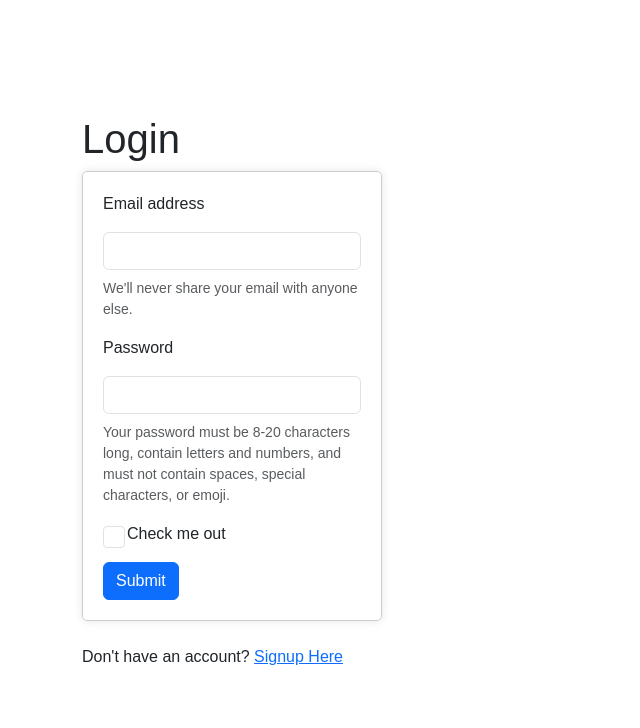
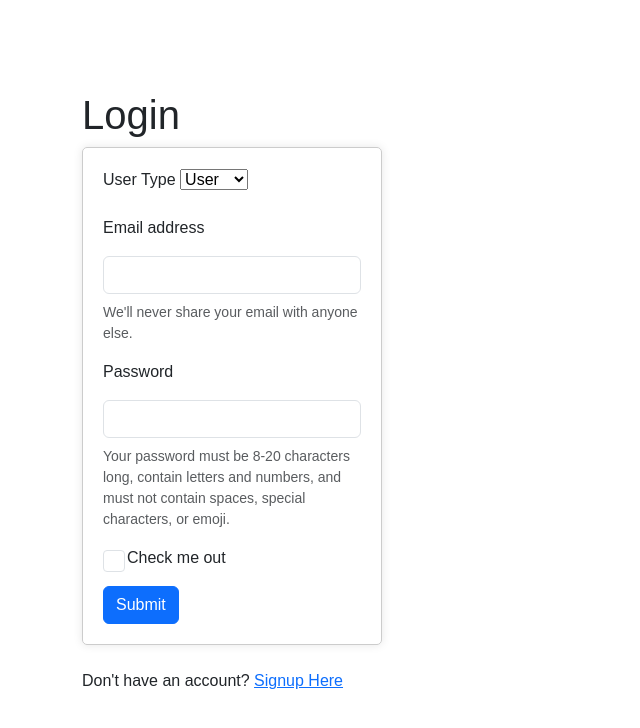
Before and after one commit to ImHimanshuAnand/B9IS123_2324_TMD2, a Flask app: page /test in a window 1280 px wide. Shown: the top 728 px of the page, without its empty margins (0-640 px from the left). Run offline with Flask 3, Linux system fonts and the light colour scheme.

Commit message:
login design

```diff
--- a/templates/login.html
+++ b/templates/login.html
@@ -42,19 +42,26 @@
         <h1>Login</h1>
         <form>
            <div class="mb-3">
+                <label for="exampleInputEmail1" class="form-label">User Type</label>
+                <select id="userType" name="userType" required>
+                    <option value="User">User</option>
+                    <option value="Admin">Admin</option>
+                </select>
+           </div>
+           <div class="mb-3">
               <label for="exampleInputEmail1" class="form-label">Email address</label>
-              <input type="email" class="form-control" id="exampleInputEmail1" aria-describedby="emailHelp">
+              <input type="email" class="form-control" id="exampleInputEmail1" aria-describedby="emailHelp" required>
               <div id="emailHelp" class="form-text">We'll never share your email with anyone else.</div>
             </div>
             <div class="mb-3">
                 <label for="inputPassword5" class="form-label">Password</label>
-                <input type="password" id="inputPassword5" class="form-control" aria-describedby="passwordHelpBlock">
+                <input type="password" id="inputPassword5" class="form-control" aria-describedby="passwordHelpBlock" required>
                 <div id="passwordHelpBlock" class="form-text">
                   Your password must be 8-20 characters long, contain letters and numbers, and must not contain spaces, special characters, or emoji.
                 </div>
             </div>
             <div class="mb-3 form-check">
-              <input type="checkbox" class="form-check-input" id="exampleCheck1">
+              <input type="checkbox" class="form-check-input" id="exampleCheck1" required>
               <label class="form-check-label" for="exampleCheck1">Check me out</label>
             </div>
             <button type="submit" class="btn btn-primary">Submit</button>
```
